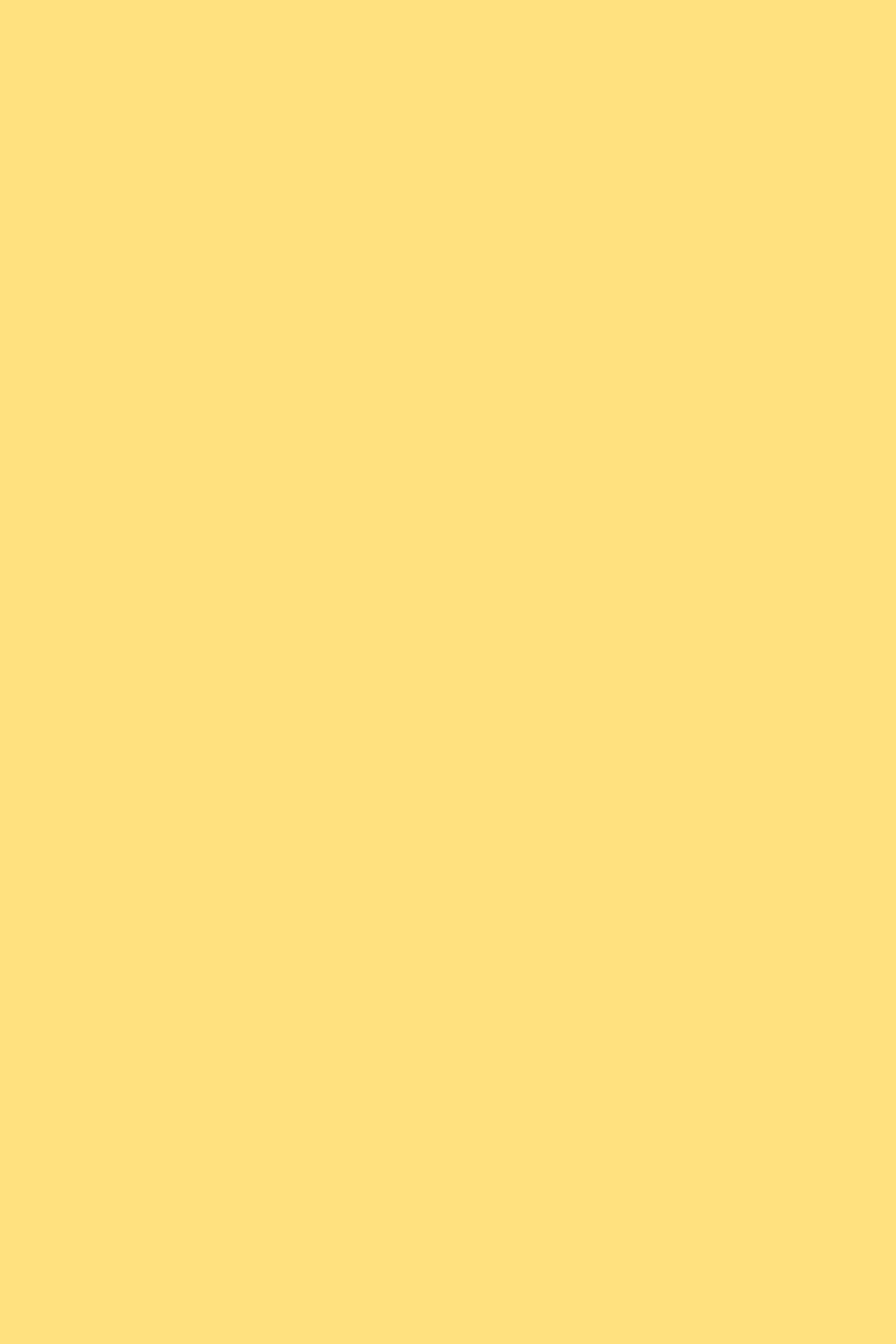
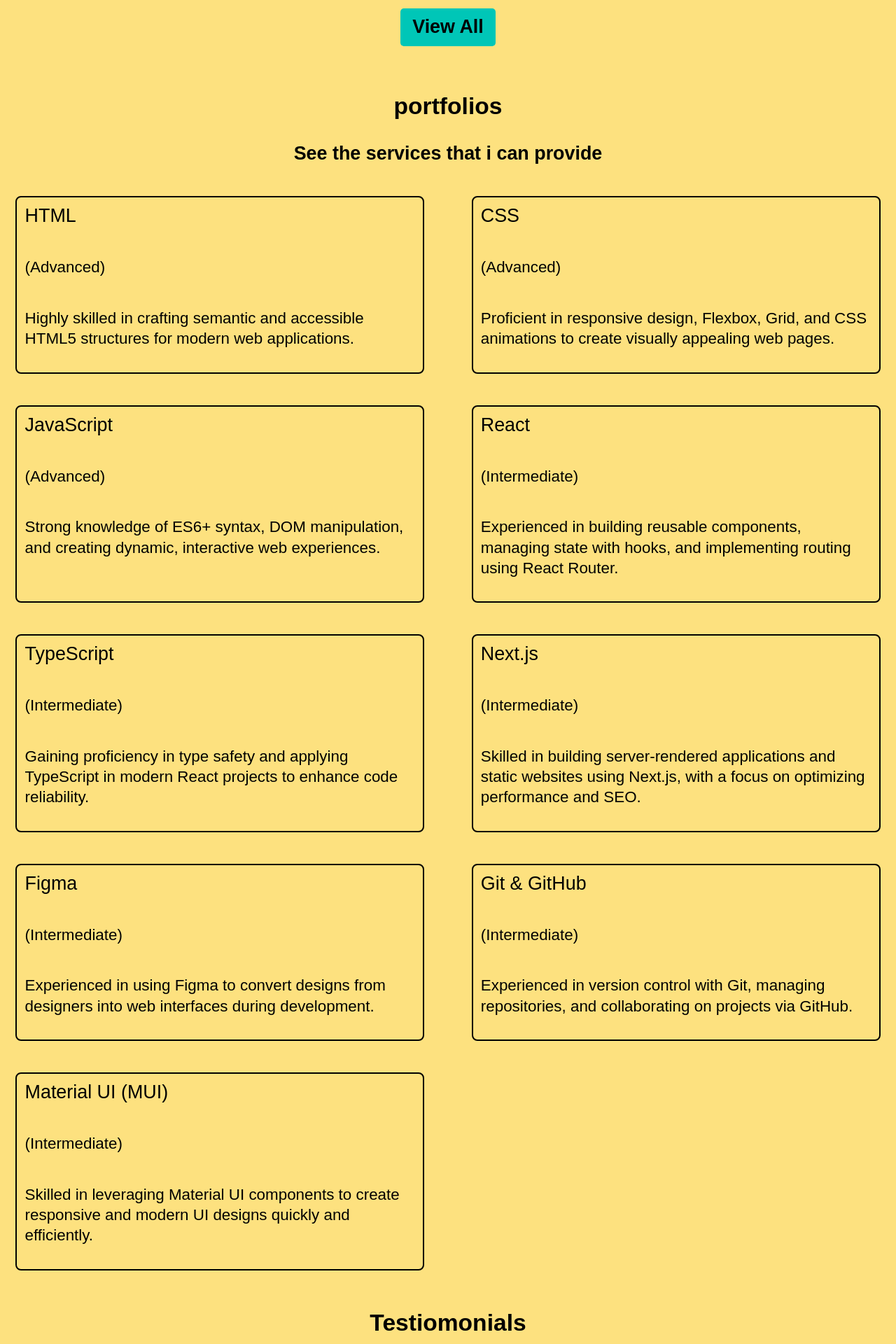
Before and after one commit to mahdisolgi1/portfolio-page, a React (Vite) app: page / in a window 1280 px wide. Shown: the part 1460-3380 px from the top of the page at 70% size. Before the commit the page ends 1302 px from the top, so only its background shows below. Built offline with nearby package versions, Linux system fonts and the light colour scheme.

Commit message:
feat(App): use extracted components inside the App page

```diff
--- a/src/page/App.jsx
+++ b/src/page/App.jsx
@@ -1,13 +1,19 @@
-import { projectRecommendations, skills, services } from "../data/data";
 import Footer from "../components/Footer";
 import Header from "../components/Header";
+import Portfolio from "../components/Portfolio";
+import Skills from "../components/Skills";
+import Testimonials from "../components/Testimonials";
 
 function App() {
   return (
     <>
       <Header />
 
-      <main></main>
+      <main>
+        <Skills />
+        <Portfolio />
+        <Testimonials />
+      </main>
 
       <Footer />
     </>
```
